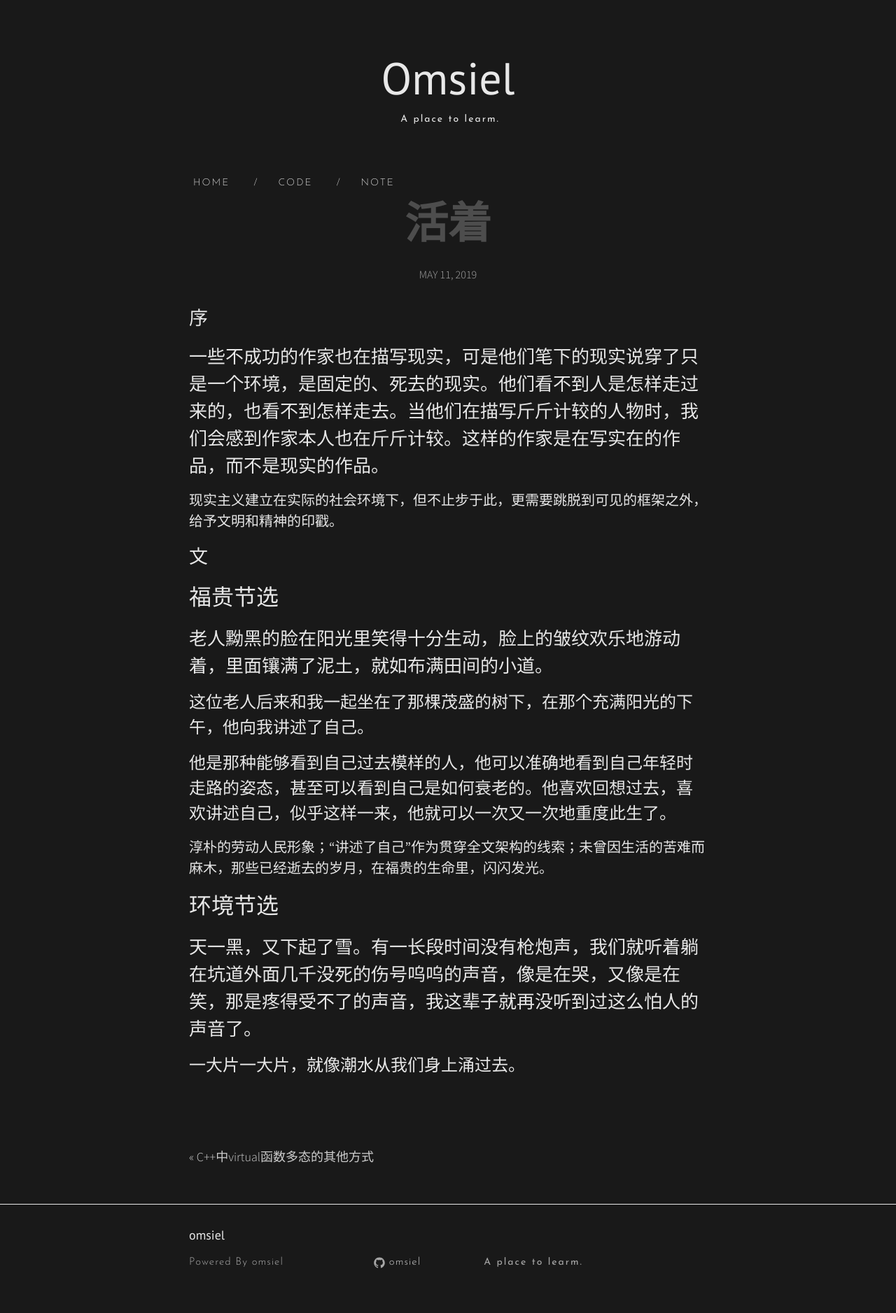
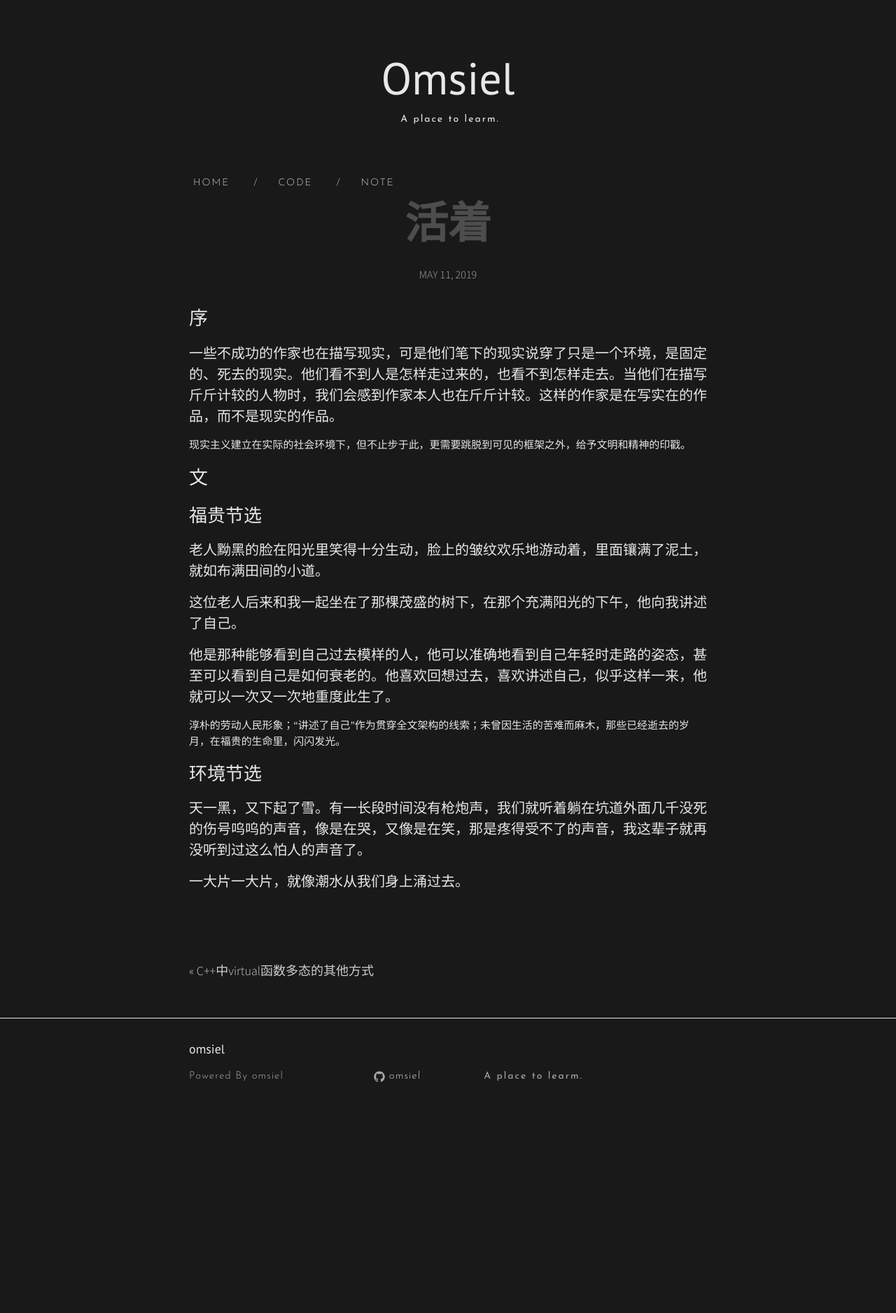
Before and after one commit to omsiel/omsiel.github.io, a Jekyll site: the page built from _posts/2019-05-18-活着.md, in a window 1280 px wide. Shown: the whole page at 70% size. Built offline with Jekyll 4.4.1, drawn with Linux system fonts in a browser that asks for light colours; nearby versions of some CDN libraries; after the commit the page ends 1611 px from its top, so only the background shows below that.

Commit message:
修改格式

```diff
--- a/_posts/2019-05-18-活着.md
+++ b/_posts/2019-05-18-活着.md
@@ -7,25 +7,25 @@ categories: note
 
 # 序
 
-### 一些不成功的作家也在描写现实，可是他们笔下的现实说穿了只是一个环境，是固定的、死去的现实。他们看不到人是怎样走过来的，也看不到怎样走去。当他们在描写斤斤计较的人物时，我们会感到作家本人也在斤斤计较。这样的作家是在写实在的作品，而不是现实的作品。
+#### 一些不成功的作家也在描写现实，可是他们笔下的现实说穿了只是一个环境，是固定的、死去的现实。他们看不到人是怎样走过来的，也看不到怎样走去。当他们在描写斤斤计较的人物时，我们会感到作家本人也在斤斤计较。这样的作家是在写实在的作品，而不是现实的作品。
 
-#### 现实主义建立在实际的社会环境下，但不止步于此，更需要跳脱到可见的框架之外，给予文明和精神的印戳。
+##### 现实主义建立在实际的社会环境下，但不止步于此，更需要跳脱到可见的框架之外，给予文明和精神的印戳。
 
 # 文
 
-## 福贵节选
+### 福贵节选
 
-### 老人黝黑的脸在阳光里笑得十分生动，脸上的皱纹欢乐地游动着，里面镶满了泥土，就如布满田间的小道。
+#### 老人黝黑的脸在阳光里笑得十分生动，脸上的皱纹欢乐地游动着，里面镶满了泥土，就如布满田间的小道。
 
-这位老人后来和我一起坐在了那棵茂盛的树下，在那个充满阳光的下午，他向我讲述了自己。
+#### 这位老人后来和我一起坐在了那棵茂盛的树下，在那个充满阳光的下午，他向我讲述了自己。
 
-他是那种能够看到自己过去模样的人，他可以准确地看到自己年轻时走路的姿态，甚至可以看到自己是如何衰老的。他喜欢回想过去，喜欢讲述自己，似乎这样一来，他就可以一次又一次地重度此生了。
+#### 他是那种能够看到自己过去模样的人，他可以准确地看到自己年轻时走路的姿态，甚至可以看到自己是如何衰老的。他喜欢回想过去，喜欢讲述自己，似乎这样一来，他就可以一次又一次地重度此生了。
 
-#### 淳朴的劳动人民形象；“讲述了自己”作为贯穿全文架构的线索；未曾因生活的苦难而麻木，那些已经逝去的岁月，在福贵的生命里，闪闪发光。
+##### 淳朴的劳动人民形象；“讲述了自己”作为贯穿全文架构的线索；未曾因生活的苦难而麻木，那些已经逝去的岁月，在福贵的生命里，闪闪发光。
 
 
-## 环境节选
+### 环境节选
 
-### 天一黑，又下起了雪。有一长段时间没有枪炮声，我们就听着躺在坑道外面几千没死的伤号呜呜的声音，像是在哭，又像是在笑，那是疼得受不了的声音，我这辈子就再没听到过这么怕人的声音了。
+#### 天一黑，又下起了雪。有一长段时间没有枪炮声，我们就听着躺在坑道外面几千没死的伤号呜呜的声音，像是在哭，又像是在笑，那是疼得受不了的声音，我这辈子就再没听到过这么怕人的声音了。
 
-一大片一大片，就像潮水从我们身上涌过去。
+#### 一大片一大片，就像潮水从我们身上涌过去。
```
